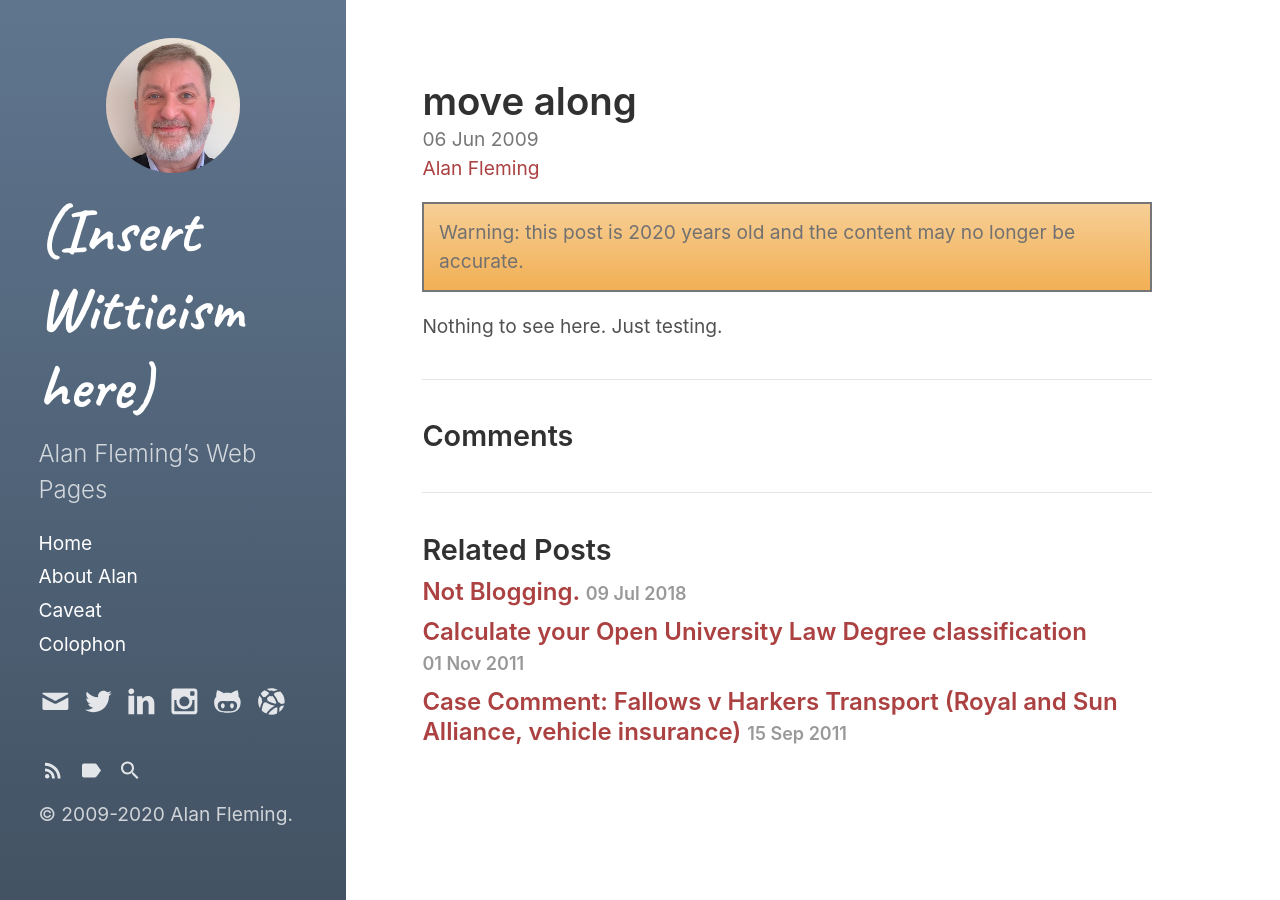
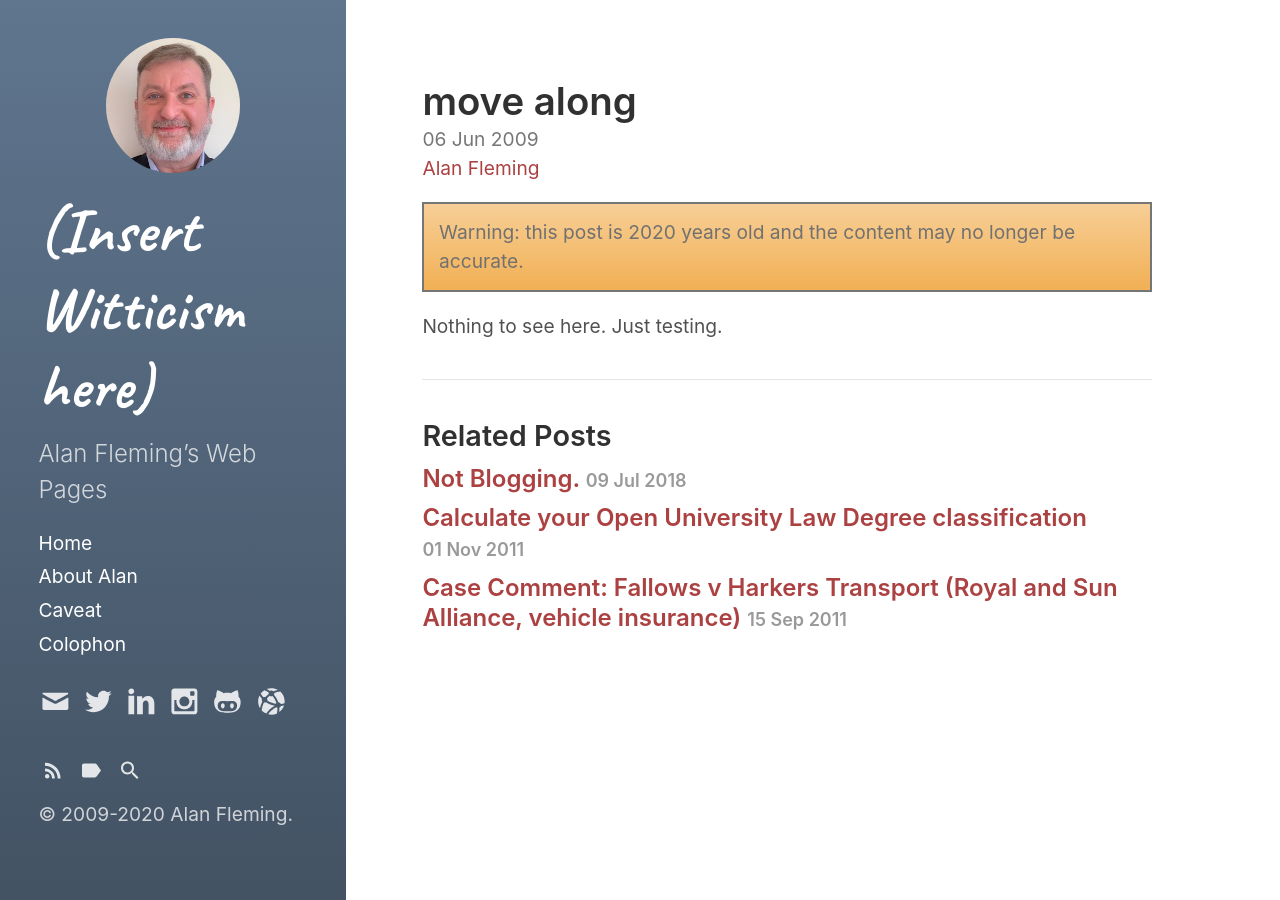
Before and after one commit to alan-fleming/alanfleming.org, a Jekyll site: the page built from _posts/old-blog/2009-06-06-move-along.html, in a window 1280 px wide. Built offline with Jekyll 4.4.1, drawn with Linux system fonts in a browser that asks for light colours.

Commit message:
Update _config.yml
correcting comments value; disabling them by default.

```diff
--- a/_config.yml
+++ b/_config.yml
@@ -25,14 +25,14 @@ defaults:
       path: '' 				# an empty string here means all files in the project
       type: 'pages'
     values:
-      show_comments: false
+      comments: false
       author: alan     # Default author for pages
   -
     scope:
       path: ''
       type: 'posts'
     values:
-      show_comments: false
+      comments: false
       show_meta: true
       author: alan     # Default author for posts
 
```
